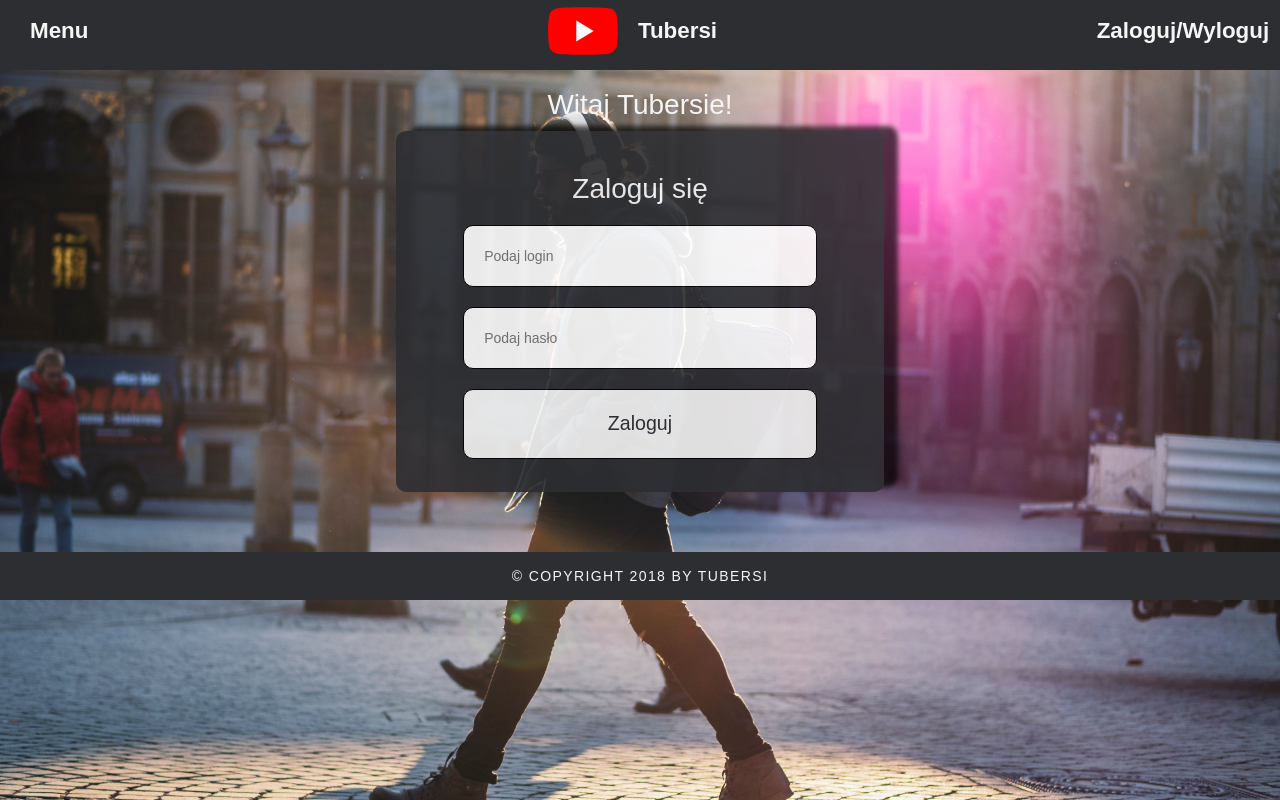
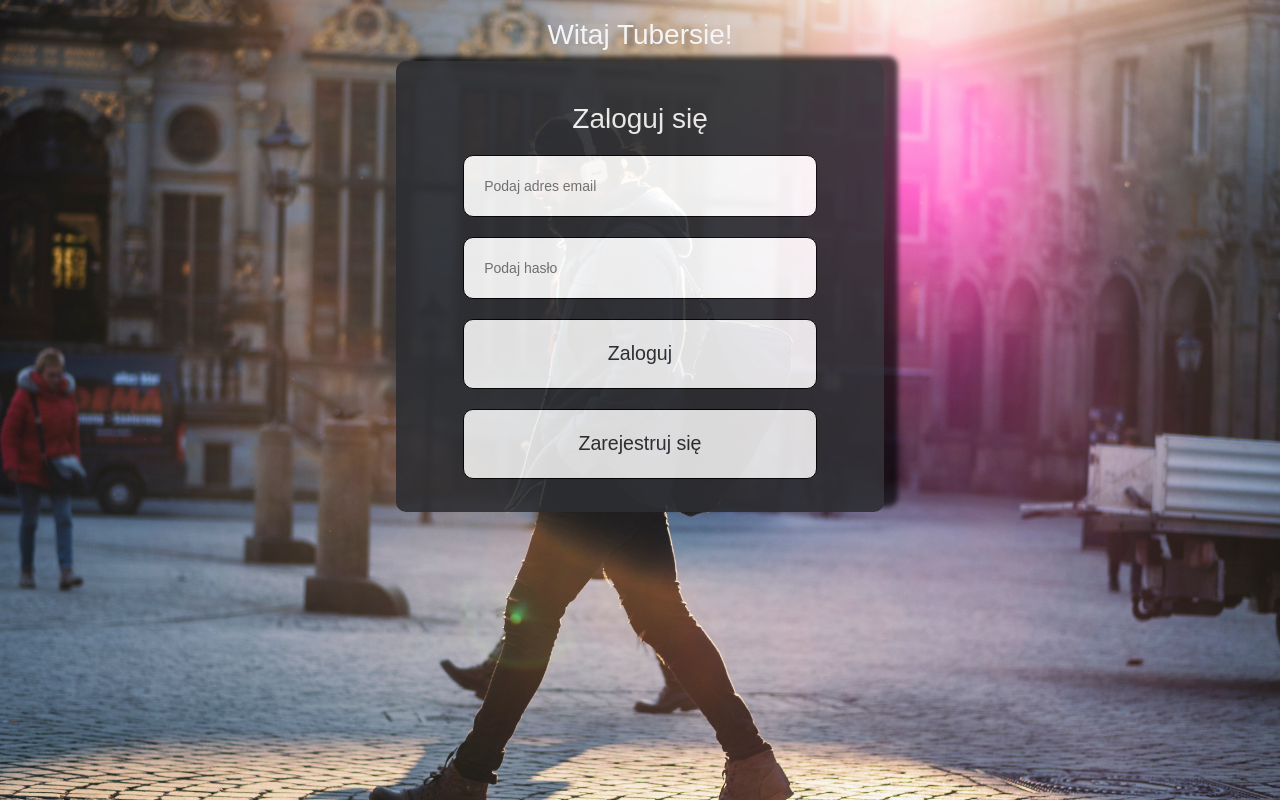
Before and after one commit to infoshareacademy/jfdzs2-tubersi-app, a React (Create React App) app: page /signIn in a window 1280 px wide. Built offline with nearby package versions, Linux system fonts and the light colour scheme.

Commit message:
add sign in/up/out option by firebase

```diff
--- a/src/App.js
+++ b/src/App.js
@@ -1,29 +1,43 @@
 import React, { Component} from 'react';
 import './App.css';
 
-import Footer from "./components/footer/footer";
-import Header from "./components/header/header";
-import Menu from "./components/menu/menu";
+import Dashborad from "./routes/dashboard/dashboard";
+import SignIn from "./routes/signIn/signIn";
+import fire from "./config/fire";
 
 
 class App extends Component {
+   constructor(props){
+     super(props);
+     this.state = {
+       user: {},
+     }
+   }
+
+   componentDidMount(){
+     this.authListener();
+   }
+
+   authListener() {
+     fire.auth().onAuthStateChanged((user) =>{
+       if (user){
+         this.setState({ user });
+       } else {
+         this.setState( { user: null });
+       }
+     });
+   }
+
 
   render() {
     return (
-      <div>
-        <Header/>
+
           <div className="container-fluid">
             <div className="row">
-              <Menu/>
+             {this.state.user ? (<Dashborad/>) : (<SignIn/>)}
+            </div>
+          </div>
 
-              <div className="col-md-9">
-              Obrabiany komponent
-              </div>
-
-              </div>
-          </div>
-        <Footer/>
-      </div>
     );
   }
 }
--- a/src/components/header/header.js
+++ b/src/components/header/header.js
@@ -4,9 +4,20 @@ import { Link } from 'react-router-dom';
 import './header.css'
 import Logo from '../../images/logo_wektor.svg';
 
+import fire from '../../config/fire';
+
 
 
 export default class Header extends Component {
+    constructor(props){
+        super(props)
+        this.signout = this.signout.bind(this);
+    }
+
+    signout(){
+        fire.auth().signOut()
+    }
+
 
     render() {
         return (
@@ -22,7 +33,9 @@ export default class Header extends Component {
                             </p>
                          </Link></div>
                     <div class="col-xs-4 col-md-2">
-                        <Link className="navbar-text" to="/">Zaloguj/Wyloguj</Link>
+
+                        <p className="navbar-text" onClick={this.signout}>Wyloguj</p>
+
                     </div>
 
                 </div>
--- /dev/null
+++ b/src/config/fire.js
@@ -0,0 +1,13 @@
+import firebase from 'firebase';
+
+const config = {
+    apiKey: "AIzaSyBvyyQNj5_UnPvRNnza0lWF6txYwptYJig",
+    authDomain: "tubersi-sign-in-sign-out.firebaseapp.com",
+    databaseURL: "https://tubersi-sign-in-sign-out.firebaseio.com",
+    projectId: "tubersi-sign-in-sign-out",
+    storageBucket: "tubersi-sign-in-sign-out.appspot.com",
+    messagingSenderId: "84643872330"
+};
+
+const fire = firebase.initializeApp(config);
+export default fire;
--- a/src/routes/signIn/signIn.js
+++ b/src/routes/signIn/signIn.js
@@ -1,34 +1,82 @@
 import React, { PureComponent } from 'react';
+
+import fire from '../../config/fire';
+
 import './signIn.css';
 import '../signUp/signUp.css';
 
+class SignIn extends PureComponent {
+  constructor(props){
+    super(props);
+      this.signin = this.signin.bind(this);
+      this.handleChange = this.handleChange.bind(this);
+      this.signup = this.signup.bind(this);
+      this.state ={
+        email: '',
+        password: ''
+      };
+  }
 
-import Footer from "../../components/footer/footer";
-import Header from "../../components/header/header";
+  handleChange(e) {
+    this.setState({ [e.target.name]: e.target.value});
+  }
 
+  signin(e) {
+    e.preventDefault();
+    fire.auth().signInWithEmailAndPassword(this.state.email, this.state.password).then((u)=>{
+    }).catch((error) => {
+        console.log(error);
+      });
+  }
 
-class SignIn extends PureComponent {
+  signup(e){
+    e.preventDefault();
+    fire.auth().createUserWithEmailAndPassword(this.state.email, this.state.password).then((u)=>{
+    }).then((u)=>{console.log(u)})
+    .catch((error) => {
+        console.log(error);
+      })
+  }
+
   render() {
     return (
-          <div>
-            <Header/>
+
     <div className="container-fluid">
       <div className="row">
         <div className="col-md-6 col-md-offset-3">
           <h1 className="page-title">Witaj Tubersie!</h1>
           <div className="box-sign-in animated zoomIn">
-                      <form action="/dashboard">
+            <form>
             <h2>Zaloguj się</h2>
-                          <input type="text" name="Name" placeholder="Podaj login" required />
-                          <input type="password" name="password" placeholder="Podaj hasło"  required />
-                          <input className="input-submit" type="submit" value="Zaloguj"/>
+            <input
+            value={this.state.email}
+            onChange={this.handleChange}
+            type="email"
+            name="email"
+            placeholder="Podaj adres email"
+            />
+
+            <input
+            valute={this.state.password}
+            onChange={this.handleChange}
+            type="password"
+            name="password"
+            placeholder="Podaj hasło"
+            />
+
+            <button
+            onClick={this.signin}
+            type="submit"
+            className="input-submit">
+            Zaloguj</button>
+
+            <button
+            onClick={this.signup}>
+            Zarejestruj się</button>
             </form>
-                    </div>
-
           </div>
          </div>
        </div>
-            <Footer/>
       </div>
     );
   }
--- a/src/routes/signUp/signUp.js
+++ b/src/routes/signUp/signUp.js
@@ -1,24 +1,18 @@
 import React, { PureComponent} from 'react';
 import { Link } from 'react-router-dom';
 import './signUp.css';
-
-
-import Footer from "../../components/footer/footer";
-import Header from "../../components/header/header";
 
 
 
 class SignUp extends PureComponent {
   render() {
     return (
-    <div>
-      <Header/>
     <div className="container-fluid">
       <div className="row">
         <div className="col-md-6 col-md-offset-3">
           <h1 className="page-title">Witaj Tubersie !</h1>
           <div className="box-sign-up animated zoomIn">
-                    <form action="/dashboard">
+              <form >
                     <h2>Zarejestruj się</h2>
                     <input type="text" name="Name" placeholder="Imię" required />
                     <input type="email" name="email" placeholder="Adres mailowy" required />
@@ -31,8 +25,6 @@ class SignUp extends PureComponent {
         </div>
       </div>
     </div>
-      <Footer/>
-    </div>
 
 
     );
```
Lines whose indentation alone changed are shown as unchanged.
